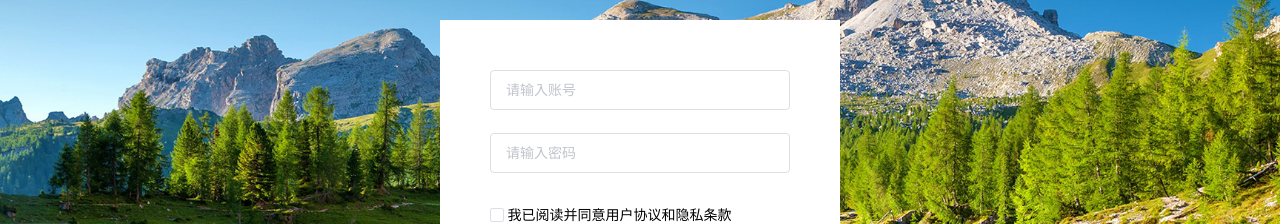
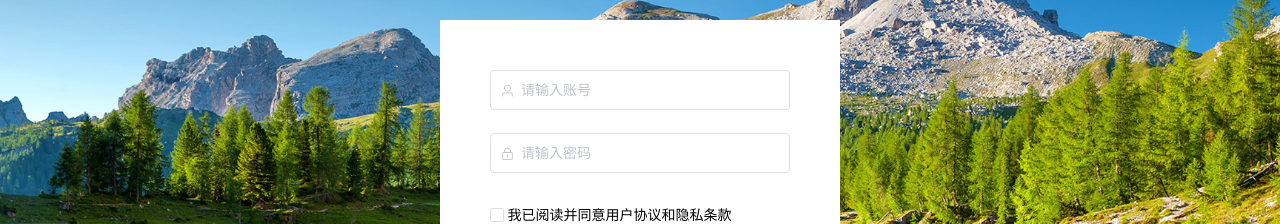
Before and after one commit to llli-Vaska/jx2103657, a Vue app: page /adminlogin in a window 1280 px wide. Shown: the part 205-429 px from the top of the page. Built offline with nearby package versions, Linux system fonts and the light colour scheme.

Commit message:
2021/1/25 21:04

```diff
--- a/src/api/login.js
+++ b/src/api/login.js
@@ -1,9 +1,10 @@
 import axios from "axios";
 
-export function login(params) {
+function login(params){
     return axios({
         url:'/adminlogin',
         method:'post',
         params: params
     })
 }
+module.exports = login
--- a/src/views/login/AdminLogin.vue
+++ b/src/views/login/AdminLogin.vue
@@ -1,16 +1,19 @@
 <template>
   <div class="login-container">
-    <el-form class="admin-login-form" ref="form">
-      <el-form-item >
+    <el-form class="admin-login-form"  ref="form" :rules="rules">
+      <el-form-item prop="username">
         <el-input
+            prefix-icon="el-icon-user"
             v-model="username"
             placeholder="请输入账号">
         </el-input>
       </el-form-item>
-      <el-form-item >
+      <el-form-item prop="password">
         <el-input
+            prefix-icon="el-icon-lock"
             v-model="password"
-            placeholder="请输入密码">
+            placeholder="请输入密码"
+            show-password>
         </el-input>
       </el-form-item>
       <el-form-item>
@@ -37,29 +40,37 @@ export default {
     return{
         username:'',//账号
         password:'', //密码
-      checked: false, // 是否同意协议的选中状态
+        checked: false, // 是否同意协议的选中状态
+      rules: {
+        username: [{required: true, message: '请输入正确的账号', trigger: 'blur'}],
+        password: [{required: true, message: '请输入正确的密码', trigger: 'blur'}]
+      }
+
     }
   },
   methods: {
     onAdminLogin() {
+      //获取表单数据(根据接口要求绑定数据)
       const username = this.username
       const password = this.password
       const params = {
         username,
         password
       }
-      //获取表单数据(根据接口要求绑定数据)
       // 表单验证
       // 验证通过，提交登录
       login(params).then(res => {
+        if (res.data.code === 0) {
+          alert('登陆成功')
+        }else{
+          console.log('登陆失败')
+        }
       console.log(res)
     }).catch(err => {
       console.log(err);
     })
-      // 处理后端响应结果
-      //   成功：xxx
-      //   失败：xxx
-    }
+    },
+
   },
   mounted() {
     const username = this.username
```
